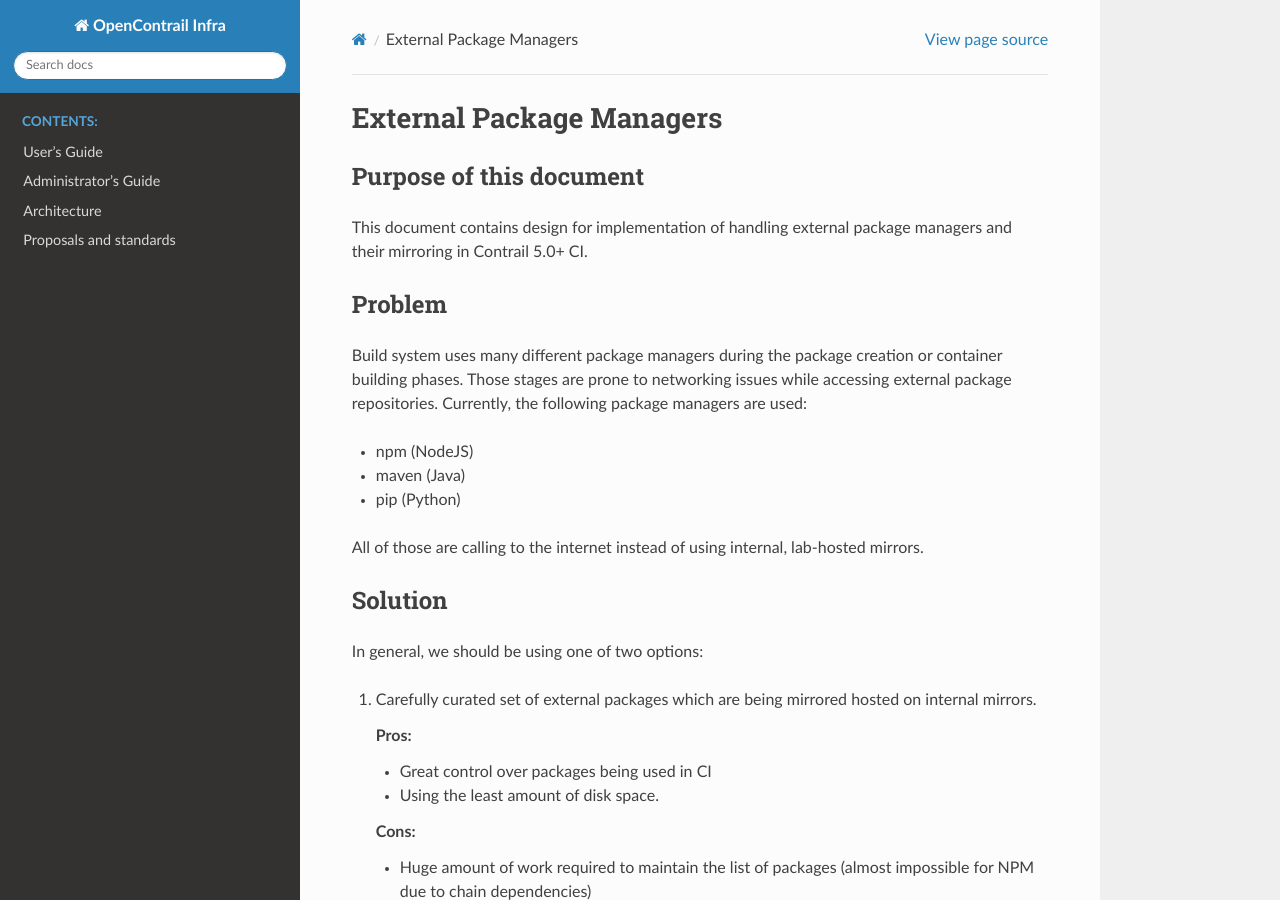
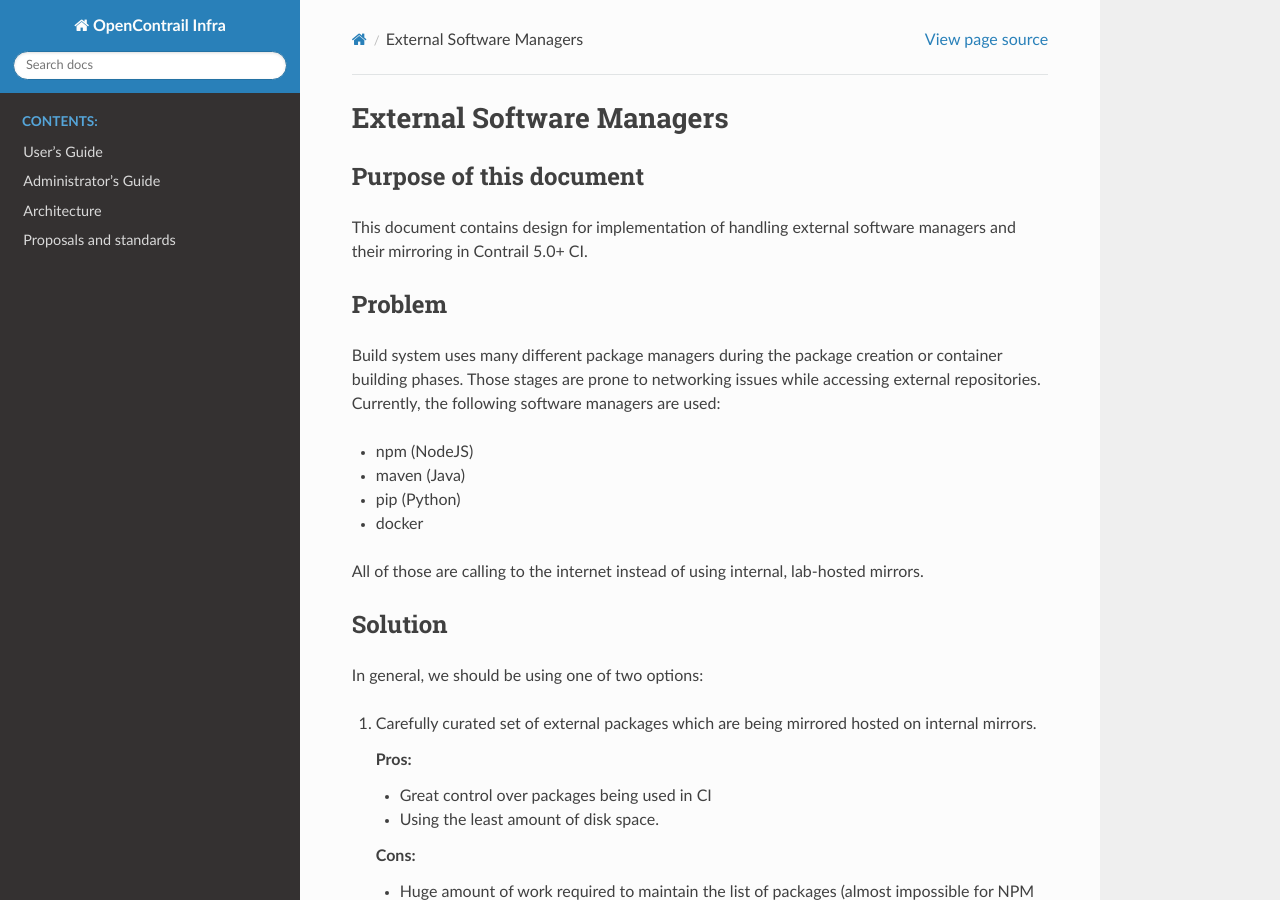
Before and after one commit to wurbanski/contrail-infra-doc, a Sphinx documentation site: the page built from source/rfc/external.rst, in a window 1280 px wide and 900 px high. Built offline with Sphinx 7.4.7 and the Read the Docs theme 2.0.0, drawn with Linux system fonts in a browser that asks for light colours.

Commit message:
Add mention of docker.

```diff
--- a/source/rfc/external.rst
+++ b/source/rfc/external.rst
@@ -1,19 +1,20 @@
-External Package Managers
+External Software Managers
 =========================
 
 Purpose of this document
 ------------------------
 
-This document contains design for implementation of handling external package managers and their mirroring in Contrail 5.0+ CI.
+This document contains design for implementation of handling external software managers and their mirroring in Contrail 5.0+ CI.
 
 Problem
 -------
 
-Build system uses many different package managers during the package creation or container building phases. Those stages are prone to networking issues while accessing external package repositories. Currently, the following package managers are used:
+Build system uses many different package managers during the package creation or container building phases. Those stages are prone to networking issues while accessing external repositories. Currently, the following software managers are used:
 
 * npm (NodeJS)
 * maven (Java)
 * pip (Python)
+* docker
 
 All of those are calling to the internet instead of using internal, lab-hosted mirrors.
 
@@ -87,3 +88,8 @@ Maven
 ^^^^^
 
 * TODO
+
+Docker
+^^^^^^
+
+* TODO
```
